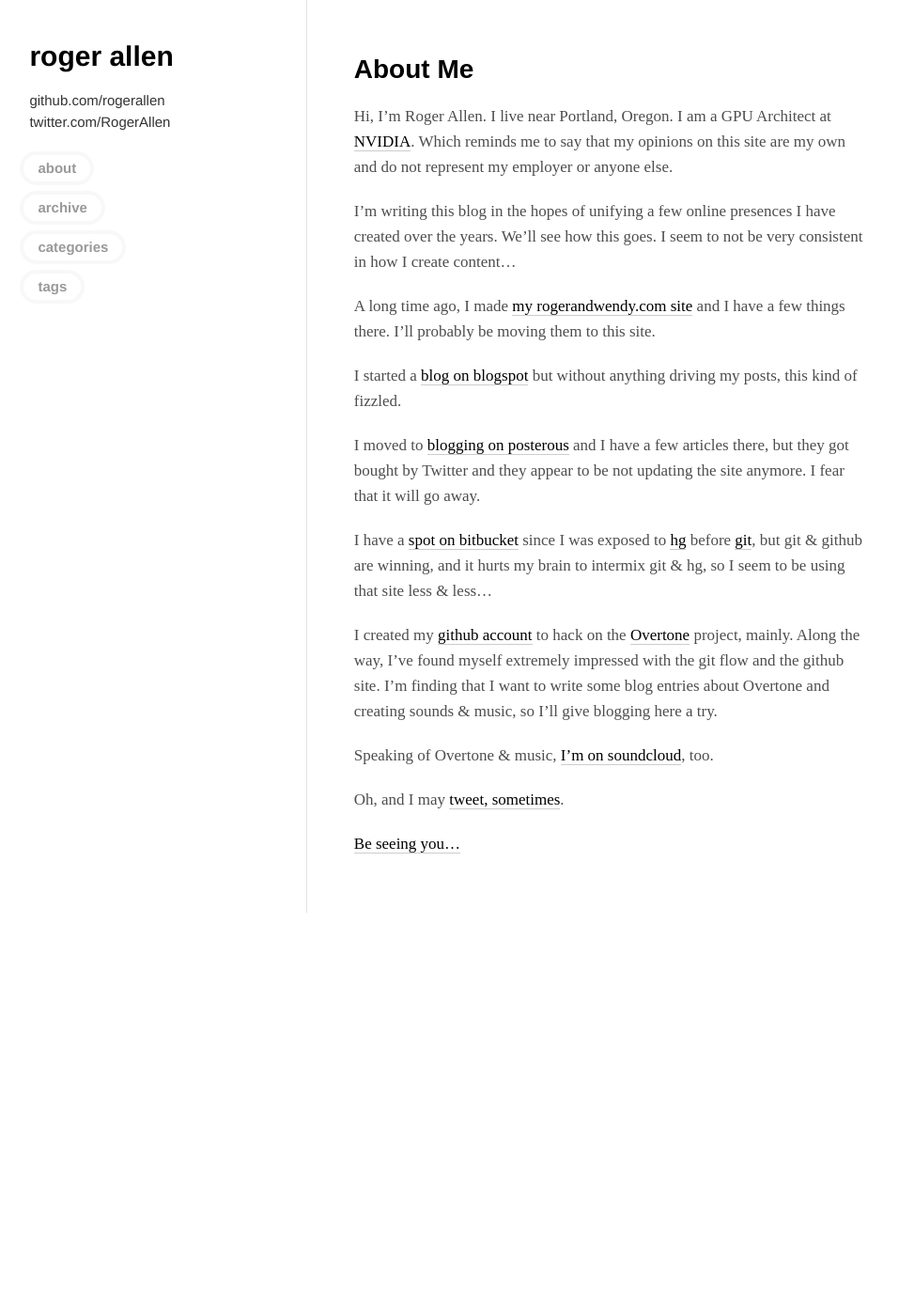
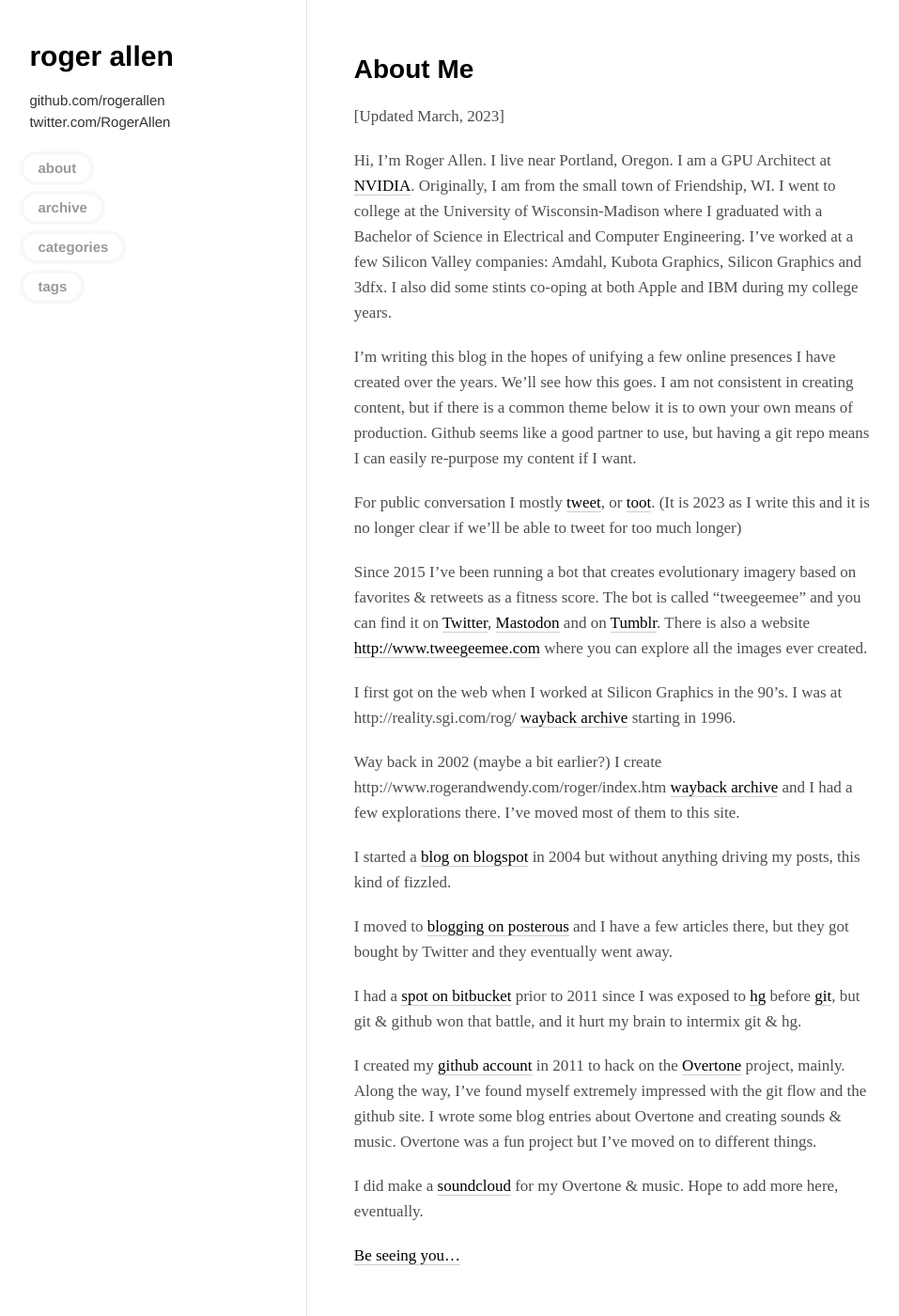
Before and after one commit to rogerallen/rogerallen.github.com, a Jekyll site: the page built from about.md, in a window 1280 px wide and 1400 px high. Shown: the whole window at 94% size, without its empty margins (7-964 px from the left). Built offline with Jekyll 4.4.1, drawn with Linux system fonts in a browser that asks for light colours; nearby versions of some CDN libraries.

Commit message:
Update about and add tgm update

```diff
--- a/about.md
+++ b/about.md
@@ -5,42 +5,28 @@ tagline:
 ---
 {% include JB/setup %}
 
-Hi, I'm Roger Allen.  I live near Portland, Oregon.  I am a GPU
-Architect at <a href="http://www.nvidia.com">NVIDIA</a>.  Which reminds me to
-say that my opinions on this site are my own and do not represent my
-employer or anyone else.
+[Updated March, 2023]
 
-I'm writing this blog in the hopes of unifying a few online presences
-I have created over the years.  We'll see how this goes.  I seem to
-not be very consistent in how I create content...
+Hi, I'm Roger Allen.  I live near Portland, Oregon.  I am a GPU Architect at <a href="http://www.nvidia.com">NVIDIA</a>.  Originally, I am from the small town of Friendship, WI. I went to college at the University of Wisconsin-Madison where I graduated with a Bachelor of Science in Electrical and Computer Engineering.  I've worked at a few Silicon Valley companies: Amdahl, Kubota Graphics, Silicon Graphics and 3dfx.  I also did some stints co-oping at both Apple and IBM during my college years.
 
-A long time ago, I made <a href="http://www.rogerandwendy.com/roger/index.html">my rogerandwendy.com
-site</a> and I have a few
-things there.  I'll probably be moving them to this site.
+I'm writing this blog in the hopes of unifying a few online presences I have created over the years.  We'll see how this goes.  I am not consistent in creating content, but if there is a common theme below it is to own your own means of production.  Github seems like a good partner to use, but having a git repo means I can easily re-purpose my content if I want.
 
-I started a <a href="http://rogerallen.blogspot.com/">blog on blogspot</a> but
-without anything driving my posts, this kind of fizzled.
+For public conversation I mostly [tweet](http://twitter.com/RogerAllen), or <a rel="me" href="https://mstdn.social/@rogerallen">toot</a>.  (It is 2023 as I write this and it is no longer clear if we'll be able to tweet for too much longer)
 
-I moved to <a href="http://roger-allen.posterous.com/">blogging on posterous</a> and
-I have a few articles there, but they got bought by Twitter and they
-appear to be not updating the site anymore.  I fear that it will go
-away.
+Since 2015 I've been running a bot that creates evolutionary imagery based on favorites & retweets as a fitness score. The bot is called "tweegeemee" and you can find it on [Twitter](https://twitter.com/tweegeemee), [Mastodon](https://botsin.space/@tweegeemee) and on [Tumblr](https://tweegeemee.tumblr.com/).  There is also a website  [http://www.tweegeemee.com](http://www.tweegeemee.com) where you can explore all the images ever created.
 
-I have a <a href="http://bitbucket.org/rallen">spot on bitbucket</a> since I was exposed to
-<a href="http://mercurial.selenic.com/">hg</a> before <a href="http://git-scm.com/">git</a>,
-but git &amp; github are winning, and it hurts my brain to intermix git &amp;
-hg, so I seem to be using that site less &amp; less...
+I first got on the web when I worked at Silicon Graphics in the 90's.  I was at http://reality.sgi.com/rog/ [wayback archive](https://web.archive.org/web/20010616213216/http://reality.sgi.com:80/rog/) starting in 1996.
 
-I created my <a href="https://github.com/rogerallen">github account</a> to hack
-on the <a href="https://github.com/overtone">Overtone</a> project, mainly.  Along
-the way, I've found myself extremely impressed with the git flow and
-the github site.  I'm finding that I want to write some blog entries
-about Overtone and creating sounds &amp; music, so I'll give blogging here
-a try.
+Way back in 2002 (maybe a bit earlier?) I create http://www.rogerandwendy.com/roger/index.htm [wayback archive](https://web.archive.org/web/20160929074538/http://www.rogerandwendy.com/roger/) and I had a few explorations there.  I've moved most of them to this site.
 
-Speaking of Overtone &amp; music, <a href="http://soundcloud.com/roger-allen">I'm on
-soundcloud</a>, too.
+I started a <a href="http://rogerallen.blogspot.com/">blog on blogspot</a> in 2004 but without anything driving my posts, this kind of fizzled.
 
-Oh, and I may <a href="http://twitter.com/RogerAllen">tweet, sometimes</a>.
+I moved to <a href="http://roger-allen.posterous.com/">blogging on posterous</a> and I have a few articles there, but they got bought by Twitter and they eventually went away.
+
+I had a <a href="http://bitbucket.org/rallen">spot on bitbucket</a> prior to 2011 since I was exposed to <a href="http://mercurial.selenic.com/">hg</a> before <a href="http://git-scm.com/">git</a>, but git &amp; github won that battle, and it hurt my brain to intermix git &amp; hg.
+
+I created my <a href="https://github.com/rogerallen">github account</a> in 2011 to hack on the <a href="https://github.com/overtone">Overtone</a> project, mainly.  Along the way, I've found myself extremely impressed with the git flow and the github site.  I wrote some blog entries about Overtone and creating sounds &amp; music.  Overtone was a fun project but I've moved on to different things.
+
+I did make a <a href="http://soundcloud.com/roger-allen">soundcloud</a> for my Overtone &amp; music.  Hope to add more here, eventually.
 
 <a href="http://www.youtube.com/watch?v=QY9oWfkKt6A">Be seeing you...</a>
```
Also changed, not shown: _posts/2023-03-03-tweegeemee-update.md (added, +25 -0 lines).
